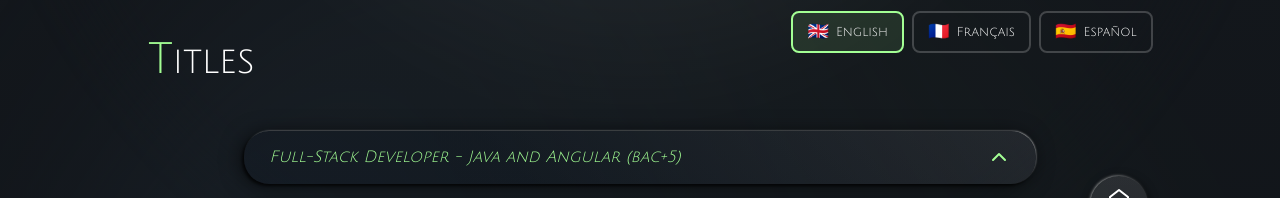
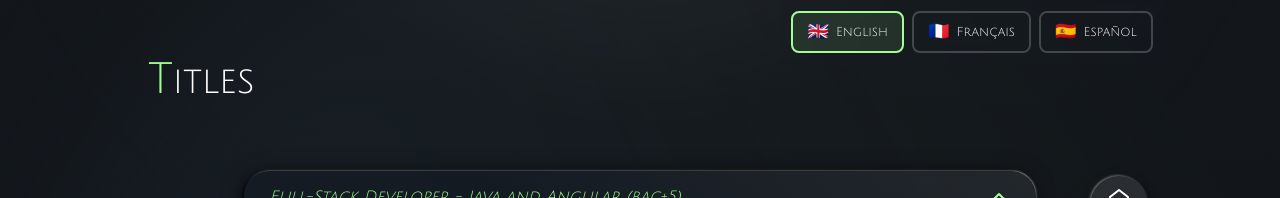
Before and after one commit to lostmart/perso-port-react, a React (Vite) app: page /titles in a window 1280 px wide. Shown: the top 198 px of the page. Built offline with nearby package versions, Linux system fonts and the light colour scheme.

Commit message:
new experiences translations

```diff
--- a/src/sass/components/_card.scss
+++ b/src/sass/components/_card.scss
@@ -10,7 +10,7 @@
 	&__title {
 		display: flex;
 		justify-content: space-between;
-		padding: 2em 0.5em;
+		padding: 2.2em 0.5em;
 		align-items: center;
 	}
 	h2 {
--- a/src/sass/components/_languageswitcher.scss
+++ b/src/sass/components/_languageswitcher.scss
@@ -10,7 +10,9 @@
 	right: 0;
 	padding: $base-padding;
 	justify-content: center;
-	width: 100%;
+	width: fit-content;
+	background: #1a1e273d;
+	backdrop-filter: blur(2px);
 
 	@include mixins.respond-to("medium") {
 		right: 1em;
--- a/src/sass/components/_pageTitle.scss
+++ b/src/sass/components/_pageTitle.scss
@@ -3,7 +3,7 @@
 .page_title {
 	font-size: 36px;
 	font-weight: 400 !important;
-	padding: 0.7em 0.35em;
+	padding: 1.25em 0.35em;
 
 	span {
 		color: variables.$primary-clr;
--- a/src/sass/components/_technosSection.scss
+++ b/src/sass/components/_technosSection.scss
@@ -11,6 +11,7 @@
 		font-family: variables.$primary-font;
 		font-weight: 400;
 		padding: variables.$base-padding variables.$base-padding * 0.5;
+		margin-top: 0.75em;
 	}
 
 	ul {
```
